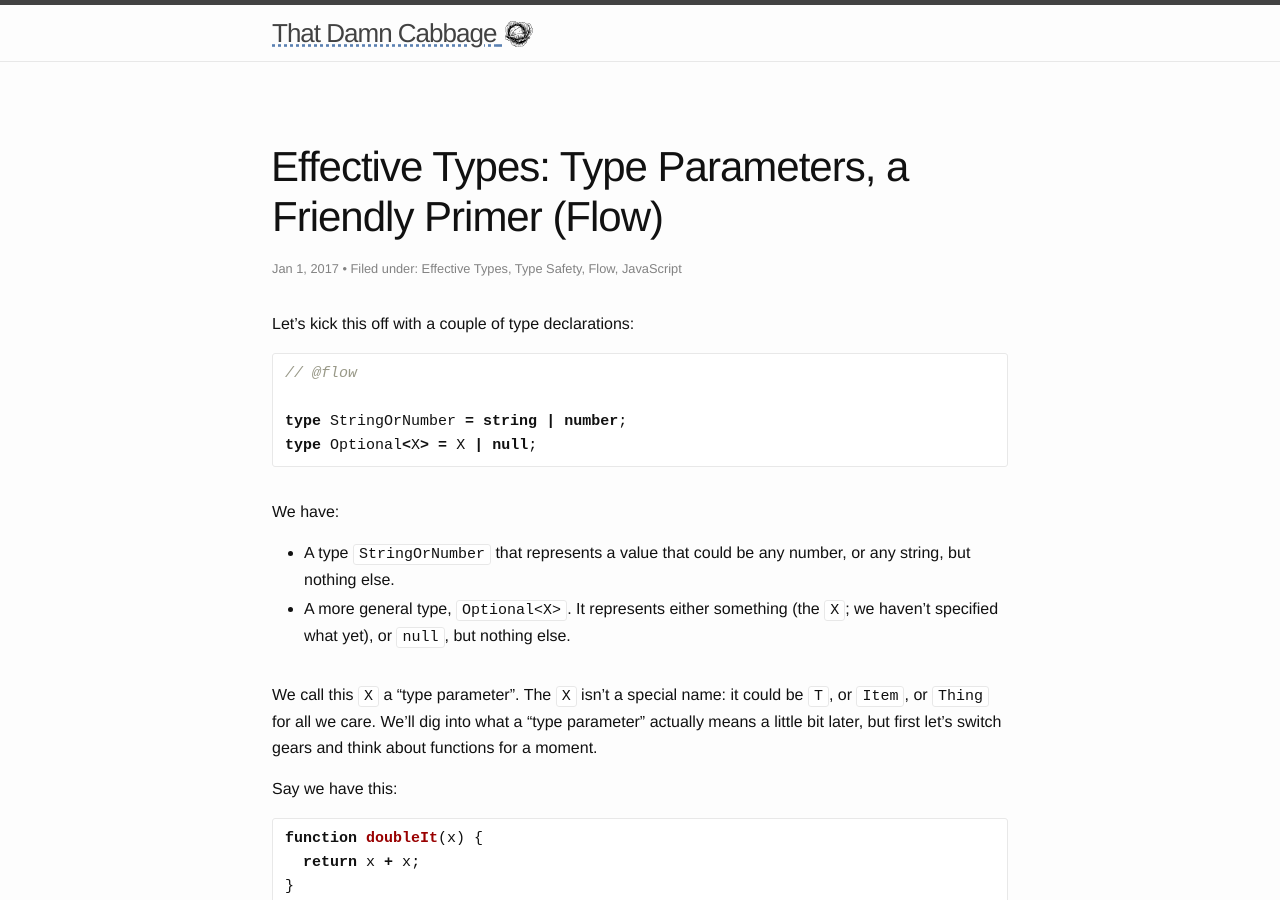
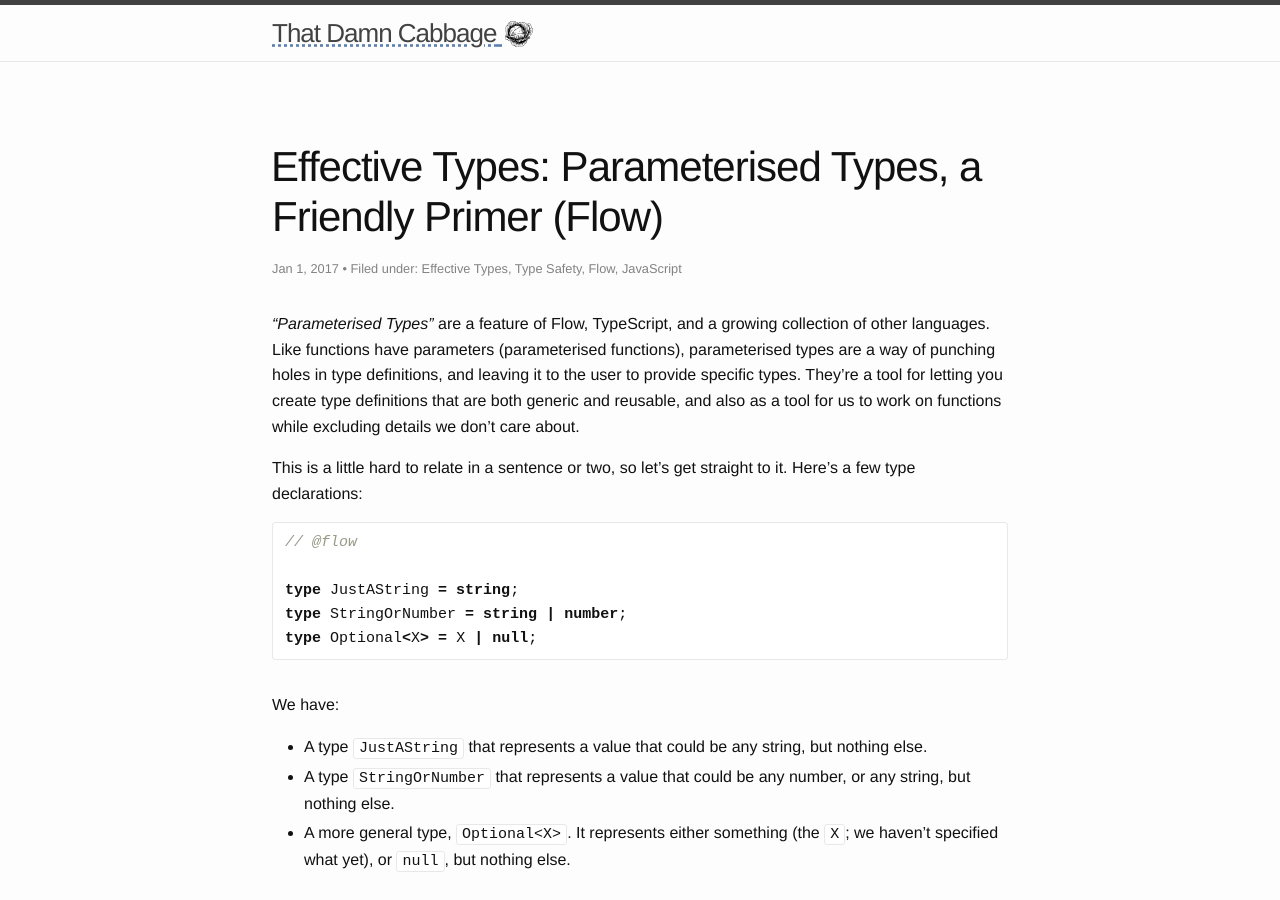
Before and after one commit to damncabbage/deadname.id.au, a Jekyll site: the page built from _posts/2017-01-09-effective-types-a-type-parameter-primer-for-flow.markdown, in a window 1280 px wide and 900 px high. Built offline with Jekyll 4.4.1, drawn with Linux system fonts in a browser that asks for light colours; some of the changed text lies outside the part shown.

Commit message:
Wording tweaks; expanded intro. Will likely leave this here for now.

````diff
--- a/_posts/2017-01-09-effective-types-a-type-parameter-primer-for-flow.markdown
+++ b/_posts/2017-01-09-effective-types-a-type-parameter-primer-for-flow.markdown
@@ -1,6 +1,6 @@
 ---
 layout: post
-title: "Effective Types: Type Parameters, a Friendly Primer (Flow)"
+title: "Effective Types: Parameterised Types, a Friendly Primer (Flow)"
 date: "2017-01-01 18:57"
 published: true
 categories:
@@ -10,17 +10,21 @@ categories:
 - JavaScript
 ---
 
-Let's kick this off with a couple of type declarations:
+_"Parameterised Types"_ are a feature of Flow, TypeScript, and a growing collection of other languages. Like functions have parameters (parameterised functions), parameterised types are a way of punching holes in type definitions, and leaving it to the user to provide specific types. They're a tool for letting you create type definitions that are both generic and reusable, and also as a tool for us to work on functions while excluding details we don't care about.
+
+This is a little hard to relate in a sentence or two, so let's get straight to it. Here's a few type declarations:
 
 ```ts
 // @flow
 
+type JustAString = string;
 type StringOrNumber = string | number;
 type Optional<X> = X | null;
 ```
 
 We have:
 
+* A type `JustAString` that represents a value that could be any string, but nothing else.
 * A type `StringOrNumber` that represents a value that could be any number, or any string, but nothing else.
 * A more general type, `Optional<X>`. It represents either something (the `X`; we haven't specified what yet), or `null`, but nothing else.
 
@@ -142,9 +146,9 @@ function first<X>(items: Array<X>): Optional<X> {
 //                           ^ number
 ```
 
-Our `first` function **can't**<sup>[1](#note-1)</sup> know what the items are. We already use Flow to restrict *data* to types like numbers and strings. By preventing `first` from mucking around with the items themselves, we've restricted *the function*, and having the type of the function (written out in terms of `T`) reflect that restriction.
+Our `first` function **can't**<sup>[1](#note-1)</sup> know what the items are. We already use Flow to restrict *data* to types like numbers and strings. By preventing `first` from mucking around with the items themselves, we've restricted *the function*, and having the type of the function (written out in terms of the type parameter `T`) reflect that restriction.
 
-As is the goal with much of what we do with Flow, the more restricted we can make the types of our data and functions, the fewer possibilities we need to think about when we change them, letting us focus in what we're immediately working on with fewer mistakes.
+As is the goal with much of what we do with Flow, the more restricted we can make the types of our data and functions, the fewer possibilities we need to think about when we change them, letting us focus in what we're immediately working on with fewer mistakes. Parameterised types let us do this by having us only worry about the specifics we care about (our input is an array), and not about the things we don't (it's an array of numbers).
 
 <hr />
 
@@ -189,7 +193,6 @@ type RequestData<Error,Value> =
 class UserID extends TypeWrapper<string> {}
 ```
 
-
 PS: One last note, on terminology. In case you run into this in future, the concept of having these parameterised types is sometimes called "Generics" (see Java, C#, the Go "Generics" debate, etc), and is *mostly* like something called "Parametricity".<sup>[2](#note-2)</sup>
 
 
````
